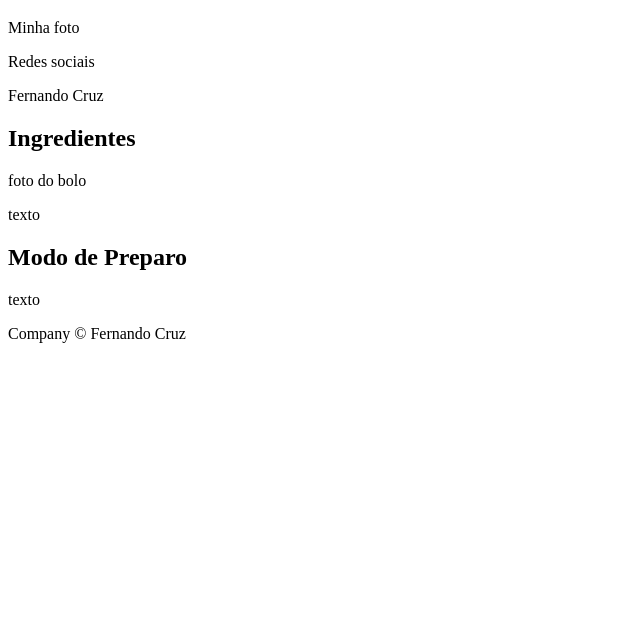
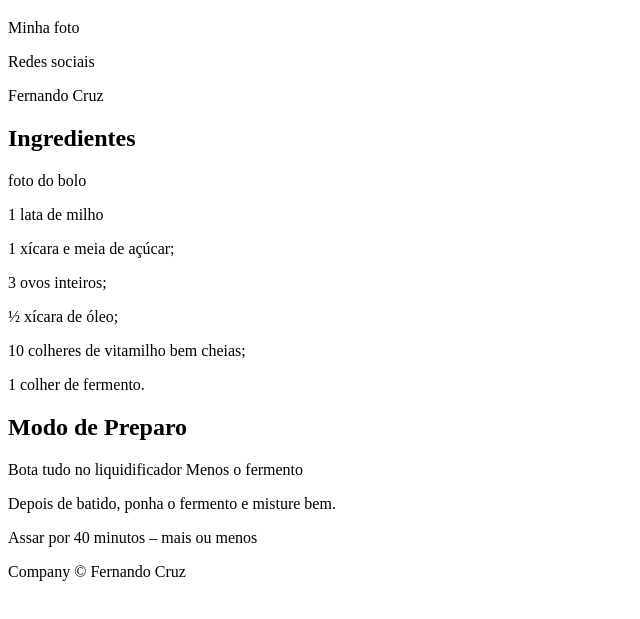
Before and after one commit to NandoCruz/Bolo-de-Milho, a plain HTML site: page index.html in a window 1280 px wide. Shown: the part 61-680 px from the top of the page, without its empty margins (0-640 px from the left). Drawn offline with Linux system fonts and the light colour scheme.

Commit message:
adicionando texto no html
Adicionando o texto dos Ingredientes e o Modo de preparo

```diff
--- a/index.html
+++ b/index.html
@@ -6,6 +6,7 @@
     <meta http-equiv="X-UA-Compatible" content="IE=edge">
     <meta name="viewport" content="width=device-width, initial-scale=1.0">
     <title>Bolo de Milho</title>
+    <link rel="stylesheet" href="estilo.css">
 </head>
 
 <body>
@@ -20,19 +21,27 @@
         </div>
     </section>
     <section id="lado2">
-        <div>
-            <h2>Ingredientes</h2>
-            <p>foto do bolo</p>
-            <p>texto</p>
+        <div id="ingredientes">
+            <h2> Ingredientes </h2>
+            <p> foto do bolo </p>
+            <p> 1 lata de milho </p>
+            <p> 1 xícara e meia de açúcar; </p>
+            <p> 3 ovos inteiros;</p>
+            <p> ½ xícara de óleo; </p>
+            <p> 10 colheres de vitamilho bem cheias; </p>
+            </p> 1 colher de fermento. </p>
         </div>
-        <div>
+        <div id="preparo">
             <h2>Modo de Preparo</h2>
-            <p>texto</p>
+            <p> Bota tudo no liquidificador Menos o fermento </p>
+            <p> Depois de batido, ponha o fermento e misture bem. </p>
+            <p> Assar por 40 minutos – mais ou menos </p>
         </div>
     </section>
-    <footer>
+    <footer id="rodape">
         Company &copy; Fernando Cruz
     </footer>
+    <script src="script.js"></script>
 
 </body>
 
```
Also changed, not shown: estilo.css (added), script.js (added).
